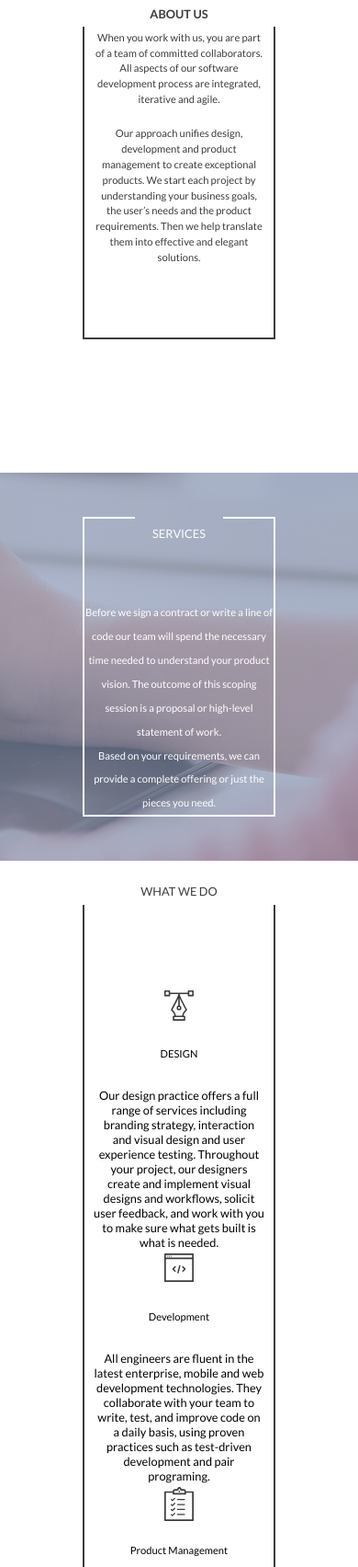
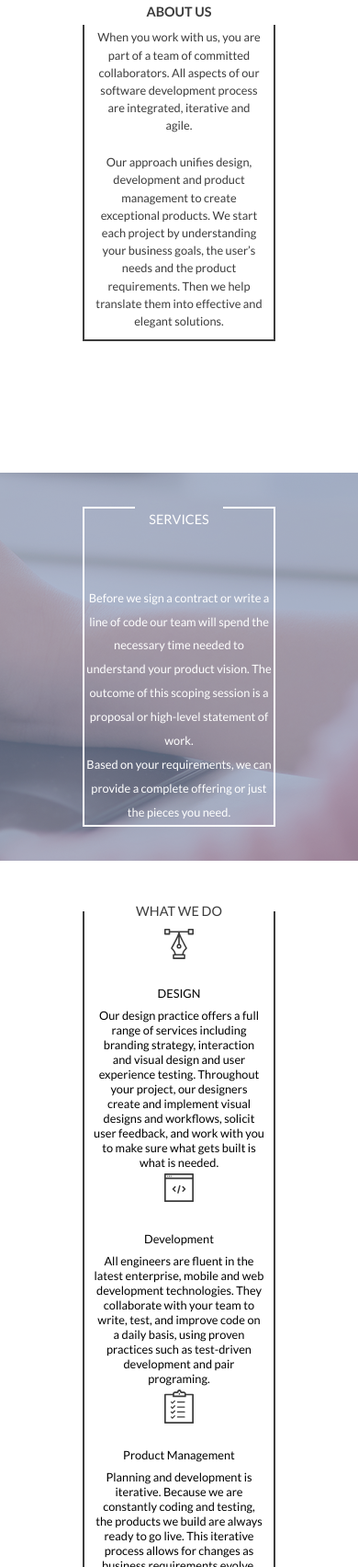
Before and after one commit to lukashuk-hub/homeworks, a plain HTML site: page lesson13.1/index.html in a window 390 px wide. Shown: the part 960-2664 px from the top of the page at 92% size. Drawn offline with Linux system fonts and the light colour scheme.

Commit message:
add adaptive

```diff
--- a/lesson13.1/style/style.css
+++ b/lesson13.1/style/style.css
@@ -210,7 +210,7 @@ Img {
 /* block capabilities */
 
 .capabilities {
-    padding-top: 3rem;
+    padding-top: 14%;
     display: flex;
     justify-content: center;
     align-items: center;
@@ -242,7 +242,7 @@ Img {
 }
 
 .content__title {
-    margin-bottom: 1.9rem;
+    margin-bottom: 4%;
 }
 
 .capabilities__descr {
@@ -256,8 +256,8 @@ Img {
     width: 60%;
     background-color: #fff;
     margin: 0 auto;
-    padding-bottom: 100px;
-    margin-top: -23px;
+    padding-bottom: 5%;
+    margin-top: -4%;
     text-align: center;
     color: #3c3c3c;
     font-size: 2.1rem;
@@ -393,9 +393,6 @@ footer {
     .about__title {
         font-size: 2.1rem;
     }
-    .btn__contact {
-        margin-top: 20%;
-    }
     .capabilities__descr {
         font-size: .8rem;
     }
@@ -409,6 +406,9 @@ footer {
         font-size: .8rem;
         text-align: center;
     }
+    .contact-content p {
+        font-size: .8rem;
+    }
 }
 
 @media (max-width: 480px) {
@@ -419,19 +419,16 @@ footer {
         border-top: none;
     }
     .about__title {
+        font-size: .9rem;
+    }
+    .about-us  p {
         font-size: .8rem;
     }
-    .about-us  p {
-        font-size: .7rem;
-    }
     .services p {
-        font-size: .7rem;
+        font-size: .8rem;
     }
     .services h2 {
-        font-size: .8rem;
-    }
-    .services__title {
-        margin-top: 5%;
+        font-size: .9rem;
     }
     .capabilities-content .content__img {
         width: 2rem;
@@ -439,18 +436,18 @@ footer {
 
     }
     .capabilities-content {
-        font-size: .7rem;
+        font-size: .8rem;
     }
     .work_blocks{
         display: flex;
         flex-direction: column;
     }
     .contact-content p {
-        font-size: .7rem;
+        font-size: .8rem;
         width: 100%;
     }
     .contact-content h2 {
-        font-size: .8rem;
+        font-size: .9rem;
     }
     .block-contact {
         border-top: none;
@@ -459,12 +456,12 @@ footer {
         height: 40%;
     }
     .capabilities__title {
-        font-size: .8rem;
+        font-size: .9rem;
     }
     .block-capabilities {
         border-top: none;
     }
     .contact h2 {
-        font-size: .8rem;
+        font-size: .9rem;
     }
 }
```
